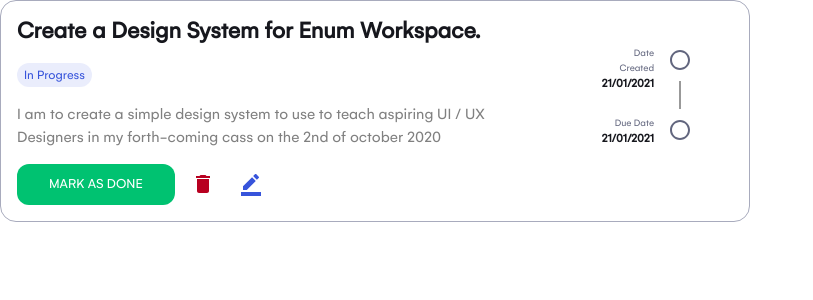
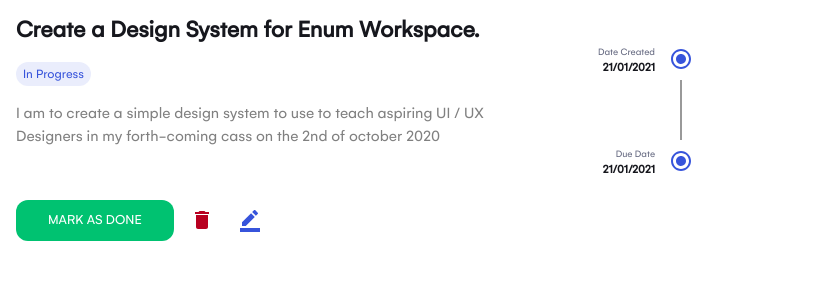
Before and after one commit to SkillBrainFrontend/Semicolon-Task-Manager-Andromeda, a React (Create React App) app: page /view in a window 1280 px wide. Shown: the top 300 px of the page, without its empty margins (0-813 px from the left). Built offline with nearby package versions, Linux system fonts and the light colour scheme.

Commit message:
Fixed UI

```diff
--- a/src/components/index.js
+++ b/src/components/index.js
@@ -2,10 +2,12 @@ import CreateTaskForm from "./create-task-form/CreateTaskForm";
 import ModalContentWrapper from "./modal-content-wrapper/ModalContentWrapper";
 import { withNavigationDrawer } from "./navigation-drawer/withNavigationDrawer";
 import SidebarRight from "./sidebar-right/SidebarRight";
+import ViewTaskCard from "./view-task-card/ViewTaskCard";
 
 export {
 	CreateTaskForm,
 	ModalContentWrapper,
 	SidebarRight,
+	ViewTaskCard,
 	withNavigationDrawer,
 };
--- a/src/pages/components/view-task-card/ViewTaskCard.jsx
+++ b/src/components/view-task-card/ViewTaskCard.jsx
@@ -12,19 +12,20 @@ import FormControlLabel from "@mui/material/FormControlLabel";
 import Radio from "@mui/material/Radio";
 import { styled } from "@mui/material/styles";
 
-import Chip from "../../../components/shared/chip/Chip";
+import Chip from "../shared/chip/Chip";
 
 function CustomizedTimeline() {
 	return (
-		<Box>
+		<Box sx={{ height: "100%", width: "170px" }}>
 			<Timeline
 				sx={{
 					display: "flex",
 					alignItems: "flex-end",
 					justifyContent: "flex-start",
+					height: "100%",
 				}}
 			>
-				<TimelineItem>
+				<TimelineItem sx={{ flexGrow: 1 }}>
 					<TimelineOppositeContent color="textSecondary">
 						<Box
 							sx={{
@@ -48,7 +49,10 @@ function CustomizedTimeline() {
 						</Box>
 					</TimelineOppositeContent>
 					<TimelineSeparator>
-						<FormControlLabel control={<Radio />} value="due-date" />
+						<FormControlLabel
+							control={<Radio checked disableRipple />}
+							value="due-date"
+						/>
 						<TimelineConnector sx={{ mr: 3.5, bgcolor: "neutral.main" }} />
 					</TimelineSeparator>
 				</TimelineItem>
@@ -70,7 +74,10 @@ function CustomizedTimeline() {
 						</Box>
 					</TimelineOppositeContent>
 					<TimelineSeparator>
-						<FormControlLabel control={<Radio />} value="due-date" />
+						<FormControlLabel
+							control={<Radio checked disableRipple />}
+							value="due-date"
+						/>
 					</TimelineSeparator>
 				</TimelineItem>
 			</Timeline>
@@ -90,7 +97,6 @@ export default function ViewTaskCard() {
 		<Box
 			sx={{
 				maxWidth: 750,
-				border: "1px solid #A8ABBD",
 				backgroundColor: "#FFFFFF",
 				display: "block",
 				justifyContent: "center",
@@ -130,22 +136,21 @@ export default function ViewTaskCard() {
 						I am to create a simple design system to use to teach aspiring UI /
 						UX Designers in my forth-coming cass on the 2nd of october 2020
 					</Typography>
-
-					<Stack alignItems="center" direction="row" spacing={1}>
-						<DoneButton variant="contained">Mark As Done</DoneButton>
-						<IconButton aria-label="delete" color="secondary">
-							<DeleteIcon />
-						</IconButton>
-						<IconButton aria-label="border-color" color="primary">
-							<BorderColorIcon />
-						</IconButton>
-					</Stack>
 				</Box>
 
 				<Box flex={1}>
 					<CustomizedTimeline />
 				</Box>
 			</Stack>
+			<Stack alignItems="center" direction="row" spacing={1}>
+				<DoneButton variant="contained">Mark As Done</DoneButton>
+				<IconButton aria-label="delete" color="secondary">
+					<DeleteIcon />
+				</IconButton>
+				<IconButton aria-label="border-color" color="primary">
+					<BorderColorIcon />
+				</IconButton>
+			</Stack>
 		</Box>
 	);
 }
--- a/src/pages/components/index.js
+++ b/src/pages/components/index.js
@@ -1,5 +1,4 @@
 import RecoverPasswordWrapper from "./recover-password-wrapper/RecoverPasswordWrapper";
-import ViewTaskCard from "./view-task-card/ViewTaskCard";
 import WelcomePlaceholder from "./welcome-placeholder/WelcomePlaceholder";
 
-export { RecoverPasswordWrapper, ViewTaskCard, WelcomePlaceholder };
+export { RecoverPasswordWrapper, WelcomePlaceholder };
--- a/src/pages/view-task-card/ViewTaskCardPage.jsx
+++ b/src/pages/view-task-card/ViewTaskCardPage.jsx
@@ -2,7 +2,7 @@ import React from "react";
 
 import { Grid } from "@mui/material";
 
-import ViewTaskCard from "../components/view-task-card/ViewTaskCard";
+import ViewTaskCard from "../../components/view-task-card/ViewTaskCard";
 
 function ViewTaskCardPage() {
 	return (
```
Also changed, not shown: src/pages/test-page/TestPage.jsx (+5 -2 lines).
